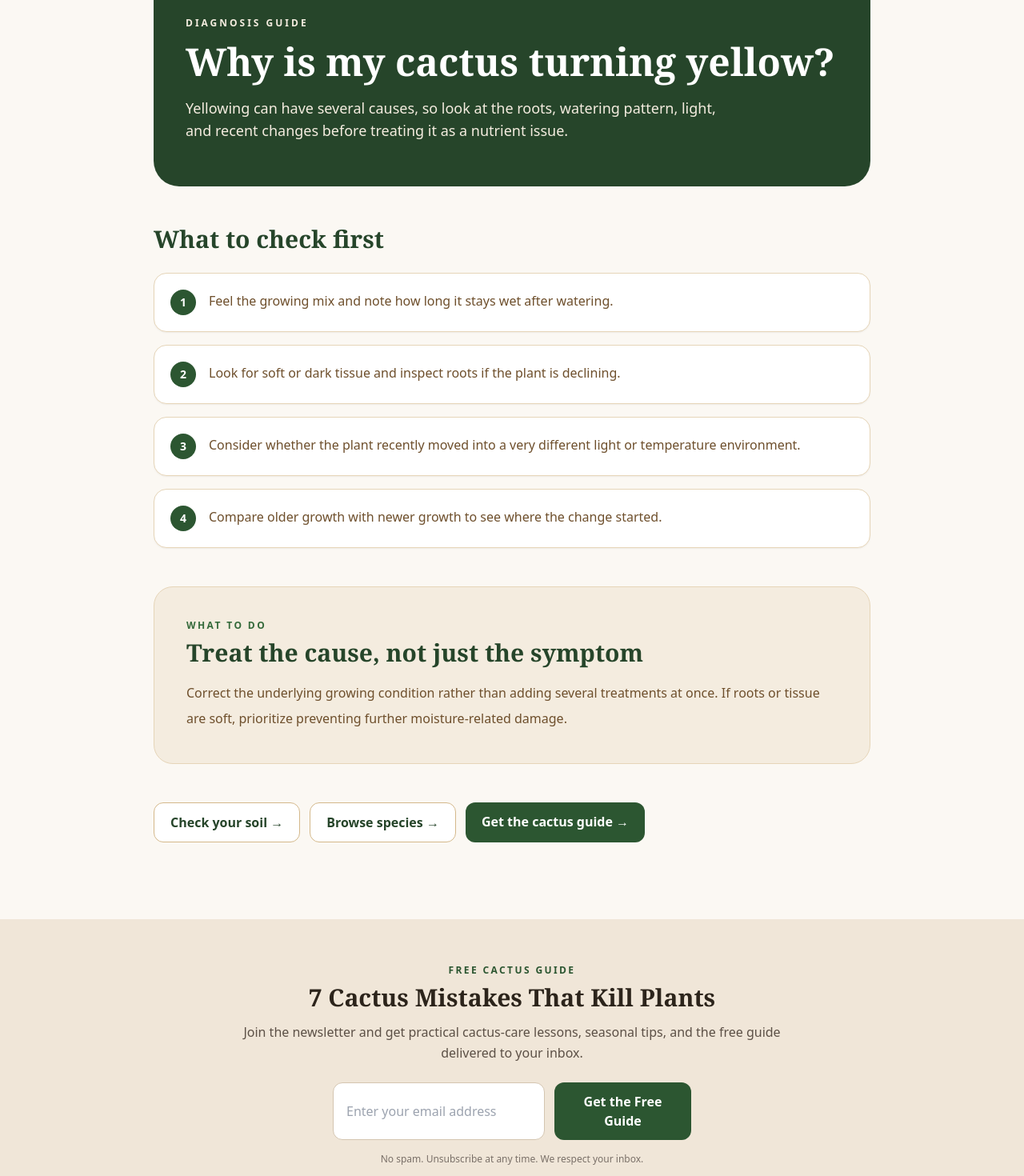
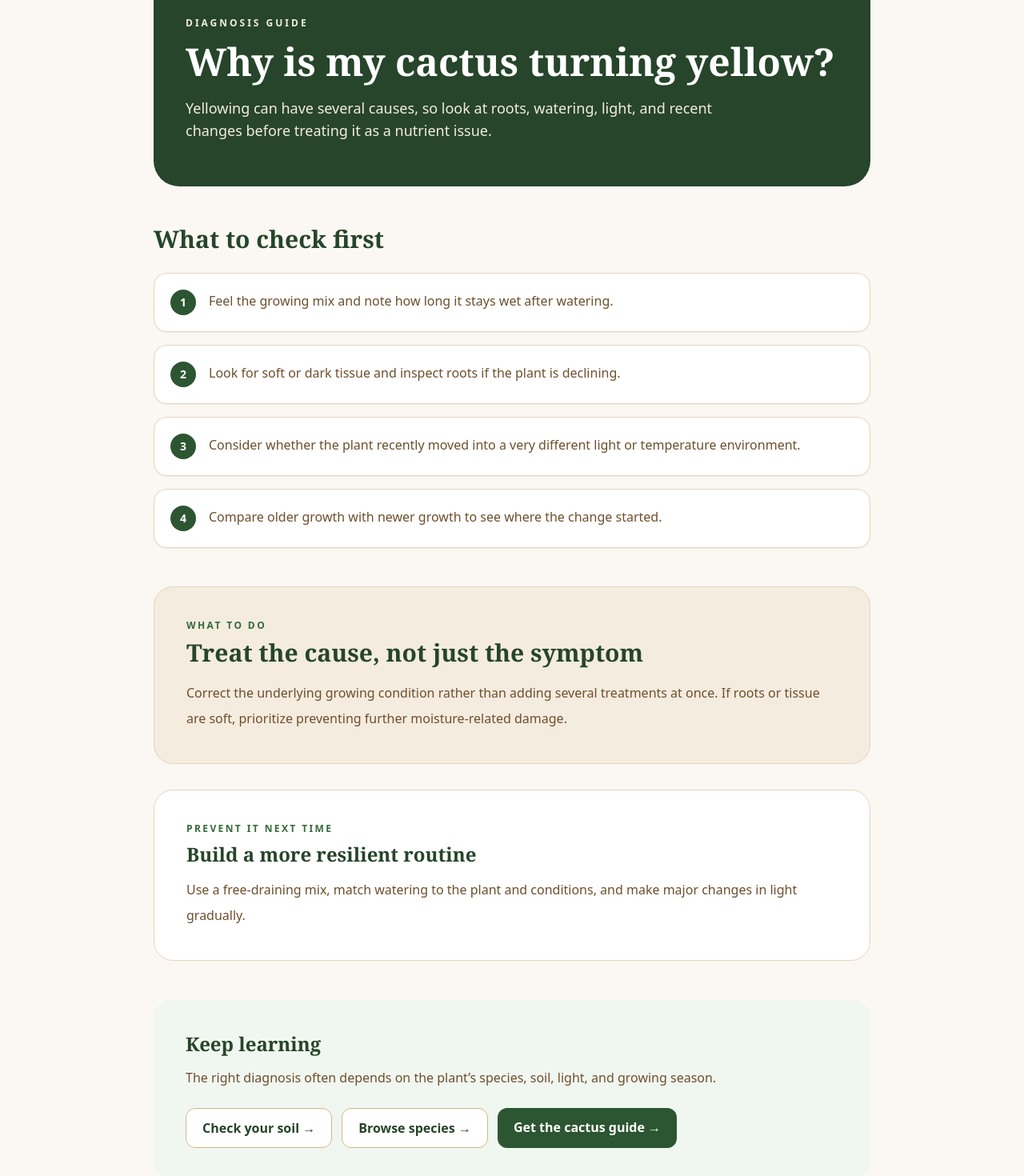
Before and after one commit to valdo-tech-pro/desert-beneath, a Next.js app: page /problems/yellowing in a window 1280 px wide. Shown: the part 200-1670 px from the top of the page at 80% size. Built offline with nearby package versions, Linux system fonts and the light colour scheme.

Commit message:
Expand cactus diagnosis guides with clearer treatment and prevention sections

```diff
--- a/app/problems/[problem]/page.tsx
+++ b/app/problems/[problem]/page.tsx
@@ -5,51 +5,59 @@ import { notFound } from 'next/navigation'
 const problems = {
   yellowing: {
     title: 'Why is my cactus turning yellow?',
-    symptom: 'Yellowing can have several causes, so look at the roots, watering pattern, light, and recent changes before treating it as a nutrient issue.',
+    symptom: 'Yellowing can have several causes, so look at roots, watering, light, and recent changes before treating it as a nutrient issue.',
     checks: ['Feel the growing mix and note how long it stays wet after watering.', 'Look for soft or dark tissue and inspect roots if the plant is declining.', 'Consider whether the plant recently moved into a very different light or temperature environment.', 'Compare older growth with newer growth to see where the change started.'],
     action: 'Correct the underlying growing condition rather than adding several treatments at once. If roots or tissue are soft, prioritize preventing further moisture-related damage.',
+    prevention: 'Use a free-draining mix, match watering to the plant and conditions, and make major changes in light gradually.',
   },
   'brown-scorched': {
     title: 'Brown or scorched cactus patches',
     symptom: 'Brown areas may follow sudden intense sun, heat, physical damage, or other stress. Texture matters: dry and firm is different from soft and spreading.',
     checks: ['Ask whether the plant was recently moved into stronger direct sun.', 'Check whether the affected area is dry and firm or soft and worsening.', 'Look for damage on the side facing the strongest light.', 'Review recent temperature changes and watering conditions.'],
     action: 'Avoid making several environmental changes at once. Give the plant stable conditions and protect it from a sudden increase in intense exposure while you identify the cause.',
+    prevention: 'Acclimate plants when moving them into stronger light and avoid repeatedly changing their environment without a reason.',
   },
   'soft-mushy': {
     title: 'Soft or mushy cactus tissue',
     symptom: 'Soft, collapsing tissue is a warning sign that deserves prompt attention, particularly when the growing mix has remained wet.',
     checks: ['Stop and assess how wet the growing medium is.', 'Inspect the plant for dark, translucent, or spreading soft areas.', 'Check roots if the condition suggests a root problem.', 'Review recent watering, rainfall, drainage, and temperature.'],
-    action: 'Separate a declining plant from healthy plants when disease or rot is suspected. Remove the conditions that keep the plant wet and avoid watering again until you have assessed the damage.',
+    action: 'Separate a declining plant from healthy plants when disease or rot is suspected. Remove conditions that keep the plant wet and avoid watering again until you have assessed the damage.',
+    prevention: 'Prioritize drainage, avoid leaving the pot sitting in water, and allow the growing medium to dry appropriately for the species and season.',
   },
   wrinkled: {
     title: 'Why is my cactus wrinkled?',
     symptom: 'Wrinkling often means the plant is losing stored water, but watering immediately is not always the right answer.',
-    checks: ['Check whether the mix is actually dry rather than relying on the appearance alone.', 'Consider the season and whether the plant is actively growing.', 'Inspect roots if the plant stays dry despite appropriate watering.', 'Check for a recent heat, cold, or light change that could alter water use.'],
+    checks: ['Check whether the mix is actually dry rather than relying on appearance alone.', 'Consider the season and whether the plant is actively growing.', 'Inspect roots if the plant stays dry despite appropriate watering.', 'Check for a recent heat, cold, or light change that could alter water use.'],
     action: 'If the roots are healthy and the mix is genuinely dry during active growth, a thorough watering may help. If the soil stays wet or roots are compromised, adding more water can make the problem worse.',
+    prevention: 'Learn the normal appearance of your species and check the growing medium and environment before establishing a watering routine.',
   },
   'not-flowering': {
     title: 'Why is my cactus not flowering?',
     symptom: 'Flowering depends on maturity, species, light, seasonal conditions, and the plant having enough energy to reproduce.',
     checks: ['Confirm the plant receives enough bright light for its type.', 'Consider whether the plant is mature enough to flower.', 'Review seasonal changes rather than expecting flowers continuously.', 'Avoid pushing growth with excessive watering or feeding.'],
     action: 'Focus on consistent long-term care. Give the plant appropriate light and seasonal conditions, and avoid forcing flowering with an aggressive routine.',
+    prevention: 'Identify the species or group when possible and learn its natural growth and flowering pattern instead of expecting every cactus to flower on the same schedule.',
   },
   'not-growing': {
     title: 'Why is my cactus not growing?',
     symptom: 'Slow growth can be completely normal for some cacti, especially outside their active season. Look for signs that distinguish normal dormancy from a problem.',
     checks: ['Check the season and recent temperature pattern.', 'Evaluate light intensity and whether growth is weak or elongated.', 'Inspect the roots if the plant has been declining or the soil behaves unusually.', 'Review pot size, drainage, and recent repotting.'],
     action: 'Do not increase water and fertilizer simply because you cannot see growth. First make sure the plant has suitable light, temperature, drainage, and healthy roots.',
+    prevention: 'Track seasonal growth and learn what normal new growth looks like for your species before changing care because the plant seems slow.',
   },
   pests: {
     title: 'Cactus pests: what to check',
     symptom: 'Common pests can hide around joints, new growth, spines, or other protected areas. Early inspection makes control easier.',
     checks: ['Inspect the whole plant rather than only the most visible area.', 'Look closely at new growth, crevices, and the base of the plant.', 'Check nearby plants because pests can spread.', 'Repeat inspections after treatment because one check is rarely enough.'],
     action: 'Isolate an affected plant when practical and use a control method appropriate for the pest and plant. Follow the product label if using a commercial treatment.',
+    prevention: 'Inspect new plants before placing them with your collection, keep growing areas reasonably clean, and check plants regularly.',
   },
   stretching: {
     title: 'Why is my cactus stretching or leaning?',
     symptom: 'Elongated, weak-looking growth is often associated with insufficient light, though the complete growing environment should be considered.',
     checks: ['Compare the newest growth with older, more compact growth.', 'Notice whether the plant leans toward a window or other light source.', 'Check whether it was recently moved indoors or into shade.', 'Assess whether stronger light can be introduced gradually without causing sun damage.'],
-    action: 'Improve light gradually rather than moving a low-light cactus directly into harsh sun. The existing elongated growth generally will not return to its original shape, so focus on healthier future growth.',
+    action: 'Improve light gradually rather than moving a low-light cactus directly into harsh sun. Existing elongated growth generally will not return to its original shape, so focus on healthier future growth.',
+    prevention: 'Give the cactus suitable light from the start and acclimate it when changing exposure, especially when moving from shade to strong sun.',
   },
 } as const
 
@@ -89,16 +97,26 @@ export default function ProblemPage({ params }: { params: { problem: string } })
         </div>
       </section>
 
-      <section className="mb-12 rounded-3xl border border-sand-200 bg-sand-100 p-7 sm:p-10">
+      <section className="mb-8 rounded-3xl border border-sand-200 bg-sand-100 p-7 sm:p-10">
         <p className="text-xs font-bold uppercase tracking-[0.2em] text-cactus-600">What to do</p>
         <h2 className="mt-2 font-serif text-3xl font-bold text-cactus-800">Treat the cause, not just the symptom</h2>
         <p className="mt-4 leading-8 text-sand-700">{guide.action}</p>
       </section>
 
-      <section className="mb-14 flex flex-wrap gap-3">
-        <Link href="/soil" className="rounded-xl border border-sand-300 bg-white px-5 py-3 font-bold text-cactus-800 hover:border-cactus-300">Check your soil →</Link>
-        <Link href="/species" className="rounded-xl border border-sand-300 bg-white px-5 py-3 font-bold text-cactus-800 hover:border-cactus-300">Browse species →</Link>
-        <Link href="/book" className="rounded-xl bg-cactus-700 px-5 py-3 font-bold text-white hover:bg-cactus-800">Get the cactus guide →</Link>
+      <section className="mb-12 rounded-3xl border border-sand-200 bg-white p-7 sm:p-10">
+        <p className="text-xs font-bold uppercase tracking-[0.2em] text-cactus-600">Prevent it next time</p>
+        <h2 className="mt-2 font-serif text-2xl font-bold text-cactus-800">Build a more resilient routine</h2>
+        <p className="mt-3 leading-8 text-sand-700">{guide.prevention}</p>
+      </section>
+
+      <section className="mb-14 rounded-3xl bg-cactus-50 p-7 sm:p-10">
+        <h2 className="font-serif text-2xl font-bold text-cactus-800">Keep learning</h2>
+        <p className="mt-3 leading-7 text-sand-700">The right diagnosis often depends on the plant’s species, soil, light, and growing season.</p>
+        <div className="mt-6 flex flex-wrap gap-3">
+          <Link href="/soil" className="rounded-xl border border-sand-300 bg-white px-5 py-3 font-bold text-cactus-800 hover:border-cactus-300">Check your soil →</Link>
+          <Link href="/species" className="rounded-xl border border-sand-300 bg-white px-5 py-3 font-bold text-cactus-800 hover:border-cactus-300">Browse species →</Link>
+          <Link href="/book" className="rounded-xl bg-cactus-700 px-5 py-3 font-bold text-white hover:bg-cactus-800">Get the cactus guide →</Link>
+        </div>
       </section>
     </div>
   )
```
